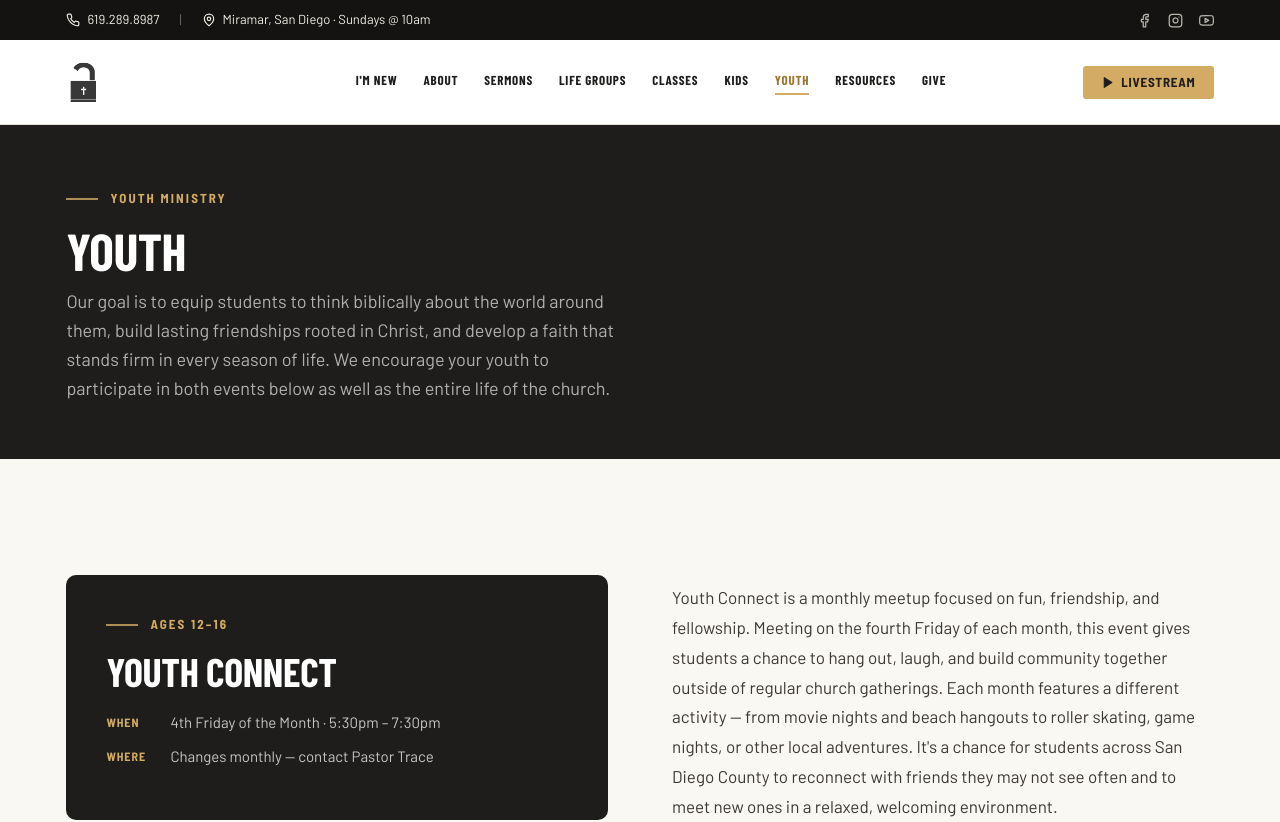
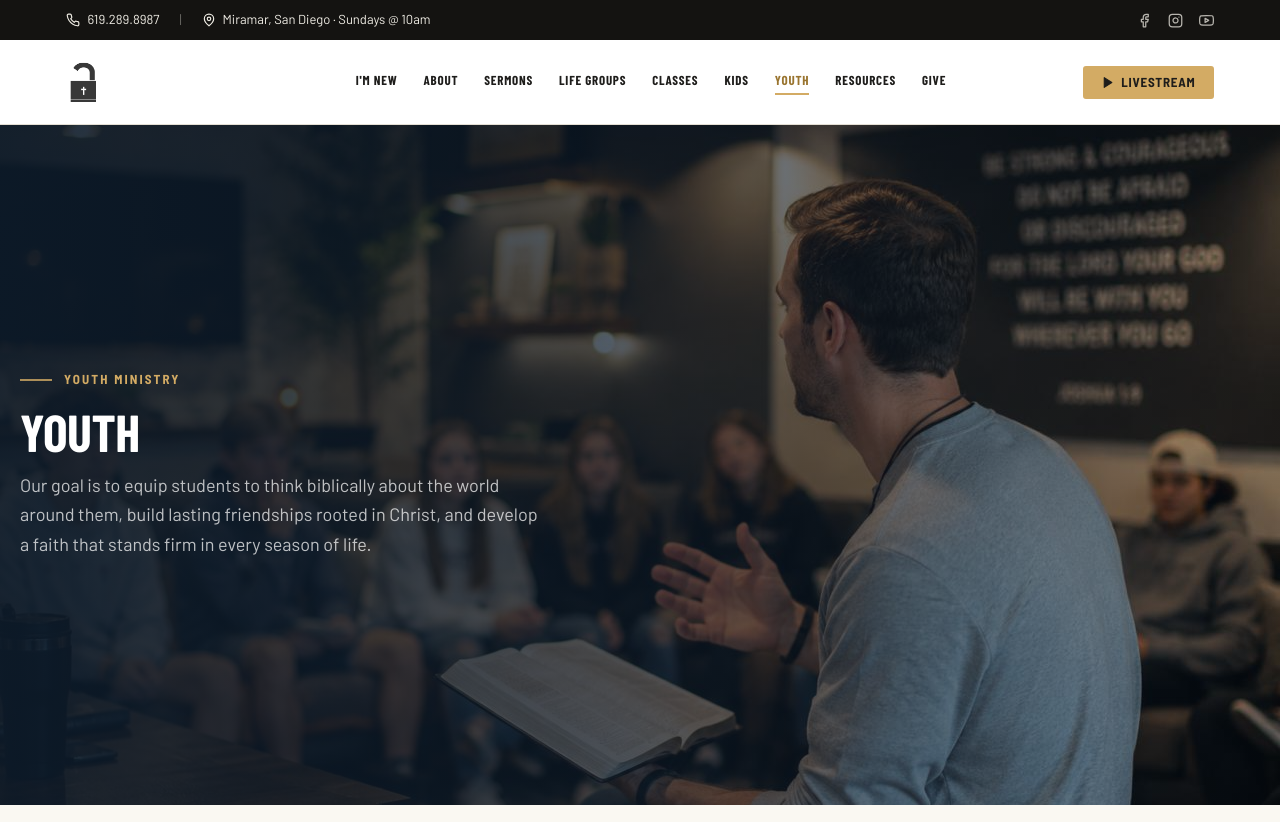
Before and after one commit to iambarabbas/barabbas-road, a Next.js app: page /youth in a window 1280 px wide. Shown: the top 822 px of the page. Built offline with nearby package versions, Linux system fonts and the light colour scheme; a web font is replaced by a local one.

Commit message:
feat: youth page — full-bleed photo hero with dark gradient overlay

```diff
--- a/app/youth/page.tsx
+++ b/app/youth/page.tsx
@@ -34,22 +34,59 @@ const EVENTS = [
 export default function YouthPage() {
   return (
     <div>
-      {/* ── Hero ── */}
-      <section style={{ background: "var(--ink-900)", padding: "64px 0 56px" }}>
-        <div className="brc-container">
+      {/* ── Hero — full-bleed photo ── */}
+      <section
+        style={{
+          position: "relative",
+          overflow: "hidden",
+          minHeight: "clamp(480px, 55vw, 680px)",
+          display: "flex",
+          alignItems: "center",
+        }}
+      >
+        {/* Background photo */}
+        {/* eslint-disable-next-line @next/next/no-img-element */}
+        <img
+          src={`${process.env.NEXT_PUBLIC_BASE_PATH || ""}/assets/youth-bible-study.jpg`}
+          alt="Youth Bible study at Barabbas Road Church"
+          style={{
+            position: "absolute",
+            inset: 0,
+            width: "100%",
+            height: "100%",
+            objectFit: "cover",
+            objectPosition: "center 30%",
+          }}
+        />
+        {/* Dark gradient overlay */}
+        <div
+          style={{
+            position: "absolute",
+            inset: 0,
+            background:
+              "linear-gradient(to right, rgba(13,27,42,0.92) 0%, rgba(13,27,42,0.70) 50%, rgba(13,27,42,0.30) 100%)",
+          }}
+        />
+        {/* Content */}
+        <div
+          className="brc-container"
+          style={{ position: "relative", zIndex: 1, padding: "80px 0" }}
+        >
           <Eyebrow color="var(--gold-400)" withRule>Youth Ministry</Eyebrow>
           <h1
             style={{
               color: "var(--white)",
               fontSize: "clamp(2.6rem,1.6rem+4vw,4.5rem)",
-              margin: "16px 0 12px",
+              margin: "16px 0 14px",
               lineHeight: 0.98,
             }}
           >
             Youth
           </h1>
-          <p style={{ color: "rgba(255,255,255,.65)", fontSize: "18px", maxWidth: "54ch", lineHeight: 1.6 }}>
-            Our goal is to equip students to think biblically about the world around them, build lasting friendships rooted in Christ, and develop a faith that stands firm in every season of life. We encourage your youth to participate in both events below as well as the entire life of the church.
+          <p style={{ color: "rgba(255,255,255,.72)", fontSize: "18px", maxWidth: "52ch", lineHeight: 1.65 }}>
+            Our goal is to equip students to think biblically about the world
+            around them, build lasting friendships rooted in Christ, and develop
+            a faith that stands firm in every season of life.
           </p>
         </div>
       </section>
```
Also changed, not shown: public/assets/youth-bible-study.jpg (added).
